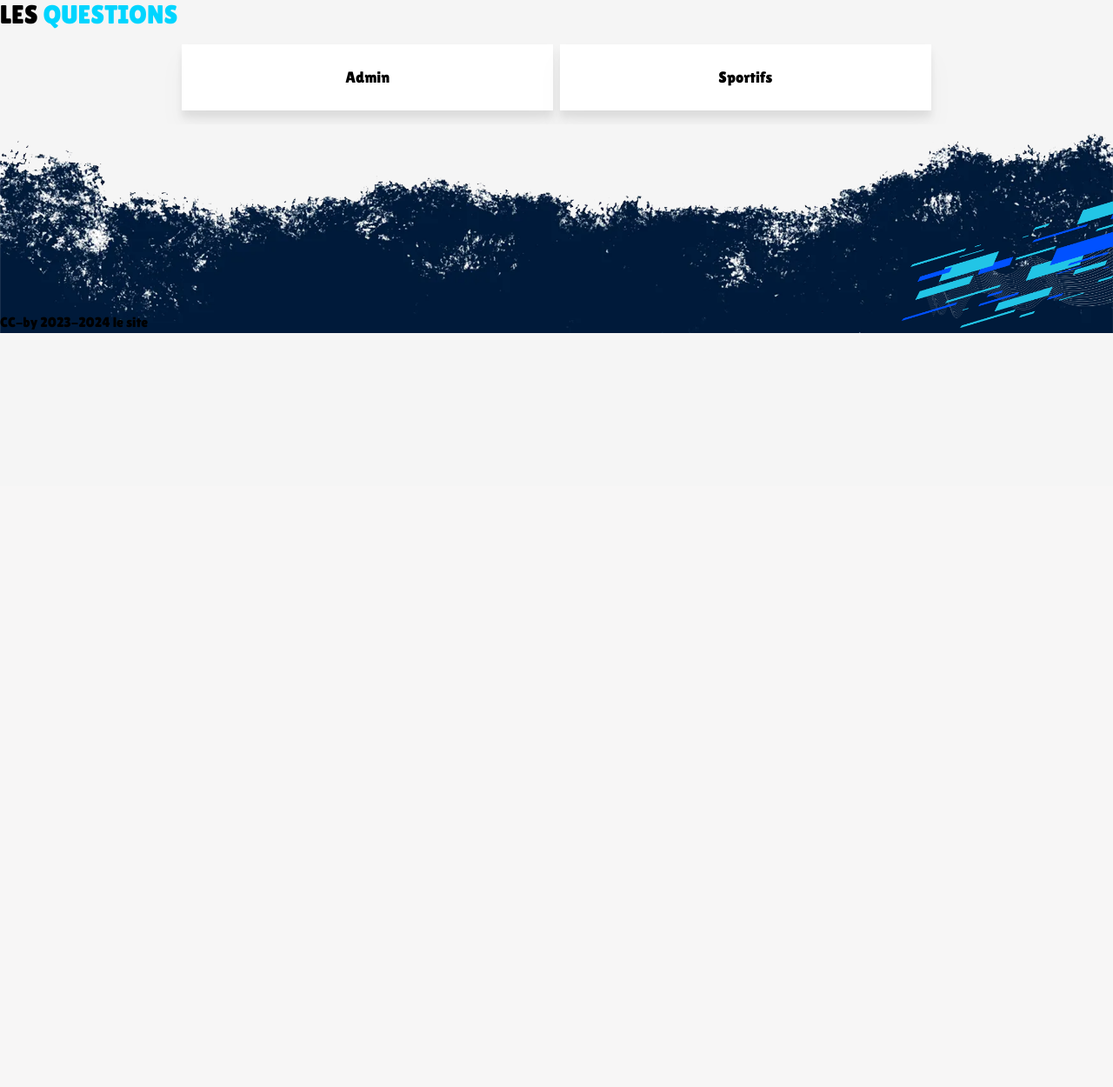
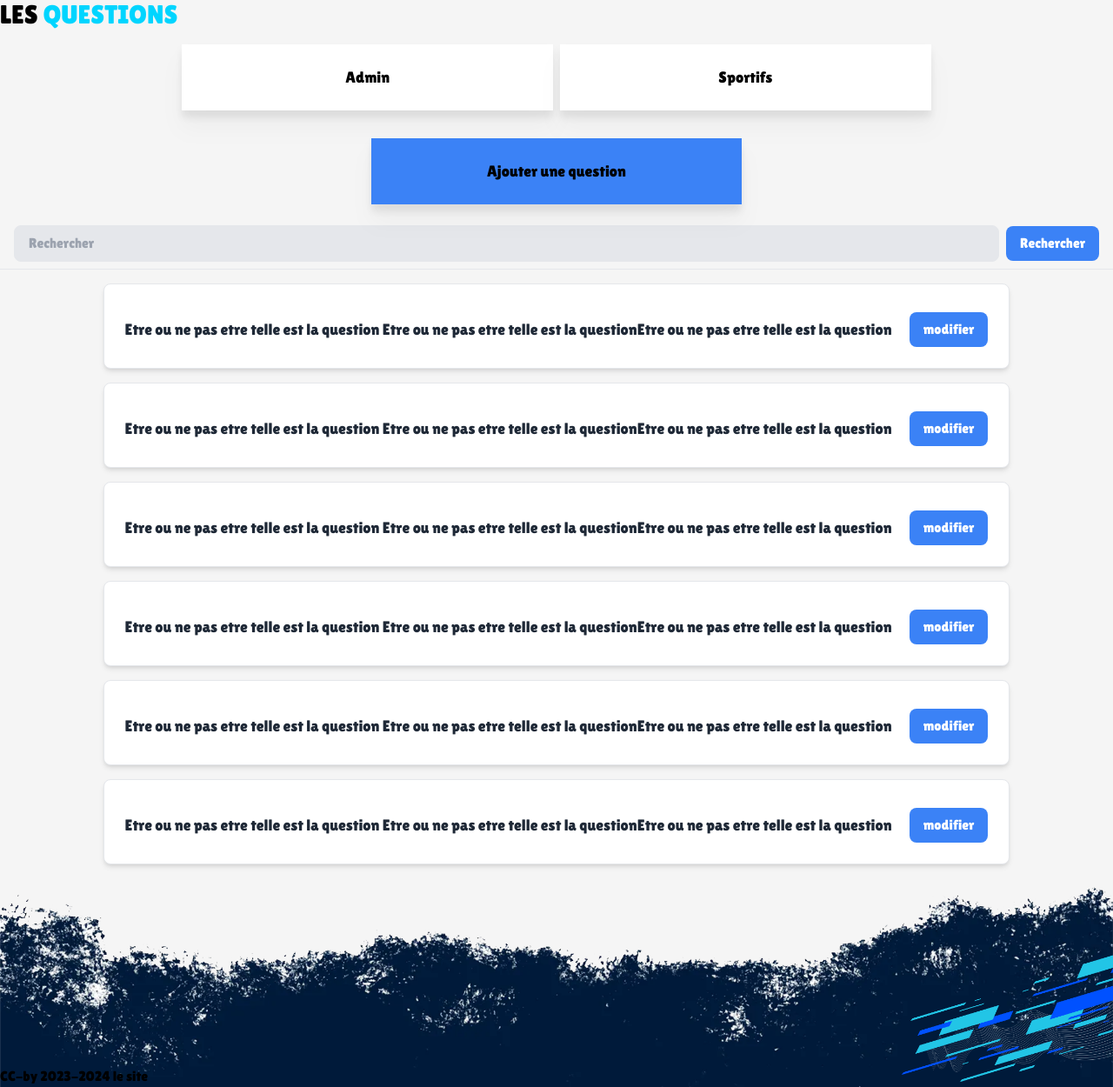
Before and after one commit to HOURLAY-Enzo-2225045a/SAE3.01Groupe5, a PHP site: page /adminPages/questions in a window 1280 px wide. Shown: the part 241-1491 px from the top of the page at 87% size. Before the commit the page ends 624 px from the top, so only its background shows below. Run offline with PHP 8.4, Linux system fonts and the light colour scheme; style sheets or scripts are compiled from the project's sources; some libraries are stand-ins or nearby versions.

Commit message:
lalalala plaint toi menfou

```diff
--- a/view/adminPages/questions.php
+++ b/view/adminPages/questions.php
@@ -6,3 +6,22 @@
     <button class='button' onclick="window.location.href='/adminPages'">Admin</button>
     <button class='button' onclick="window.location.href='/adminPages/sportifs'">Sportifs</button>
 </div>
+
+<div class="flex flex-col items-center justify-center">
+    <button class="button bg-blue-500">Ajouter une question</button>
+    <div class="flex flex-row items-center justify-between w-full px-4 py-2 border-b border-gray-200">
+        <input type="text" placeholder="Rechercher" class="w-full px-4 py-2 mr-2 text-gray-700 bg-gray-200 border border-gray-200 rounded-lg focus:outline-none focus:bg-white focus:border-gray-500">
+        <button class="px-4 py-2 text-white bg-blue-500 rounded-lg hover:bg-blue-400 focus:outline-none focus:bg-blue-400">Rechercher</button>
+    </div>
+
+    <div class="grid gap-4 p-4">
+        <?php for($i=0;$i<6;$i++){ ?>
+            <div class="flex flex-col items-center justify-center w-full p-6 bg-white border border-gray-200 rounded-lg shadow-md">
+                <div class="flex flex-row items-center justify-between w-full mt-2">
+                    <p class="text-lg font-medium text-gray-800 mr-5">Etre ou ne pas etre telle est la question Etre ou ne pas etre telle est la questionEtre ou ne pas etre telle est la question </p>
+                    <button class="px-4 py-2 text-white bg-blue-500 rounded-lg hover:bg-blue-400 focus:outline-none focus:bg-blue-400">modifier</button>
+                </div>
+            </div>
+        <?php } ?>
+    </div>
+</div>
--- a/view/adminPages/sportifs.php
+++ b/view/adminPages/sportifs.php
@@ -9,9 +9,10 @@
 
 
 <div class="flex flex-col items-center justify-center">
+    <button class="button bg-blue-500">Nouveau Joueur</button>
     <div class="flex flex-row items-center justify-between w-full px-4 py-2 border-b border-gray-200">
         <input type="text" placeholder="Rechercher" class="w-full px-4 py-2 mr-2 text-gray-700 bg-gray-200 border border-gray-200 rounded-lg focus:outline-none focus:bg-white focus:border-gray-500">
-        <button class="px-4 py-2 text-white bg-blue-500 rounded-lg hover:bg-blue-400 focus:outline-none focus:bg-blue-400">Ajouter</button>
+        <button class="px-4 py-2 text-white bg-blue-500 rounded-lg hover:bg-blue-400 focus:outline-none focus:bg-blue-400">Rechercher</button>
     </div>
 
     <div class="grid grid-cols-3 gap-4 p-4">
```
